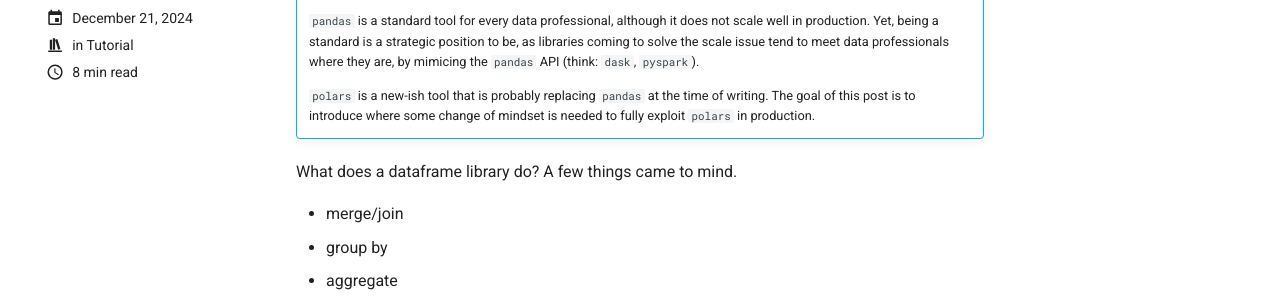
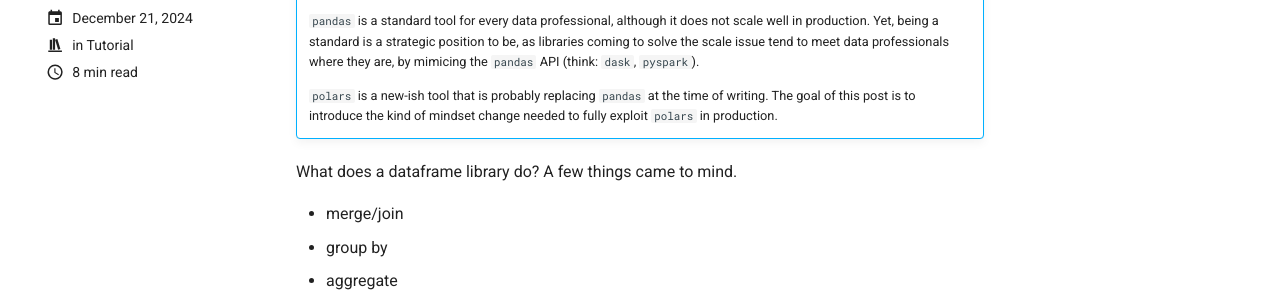
Before and after one commit to xiaochuany/blog, an MkDocs documentation site: the page built from docs/posts/2024-12-21-polars.md, in a window 1280 px wide and 900 px high. Shown: the part 259-559 px from the top of the window. Built offline with MkDocs 1.6.1 and Material for MkDocs 9.7.7, drawn with Linux system fonts in a browser that asks for light colours.

Commit message:
minor update

```diff
--- a/docs/posts/2024-12-21-polars.md
+++ b/docs/posts/2024-12-21-polars.md
@@ -18,7 +18,7 @@ readtime: 8
     `pandas` is a standard tool for every data professional, although it does not scale well in production.
     Yet, being a standard is a strategic position to be, as libraries coming to solve the scale issue tend to meet data professionals where they are, by mimicing the `pandas` API (think: `dask`, `pyspark`).
 
-    `polars` is a new-ish tool that is probably replacing `pandas` at the time of writing. The goal of this post is to introduce where some change of mindset is needed to fully exploit `polars` in production.
+    `polars` is a new-ish tool that is probably replacing `pandas` at the time of writing. The goal of this post is to introduce the kind of mindset change needed to fully exploit `polars` in production.
 
 <!-- more -->
 
```
